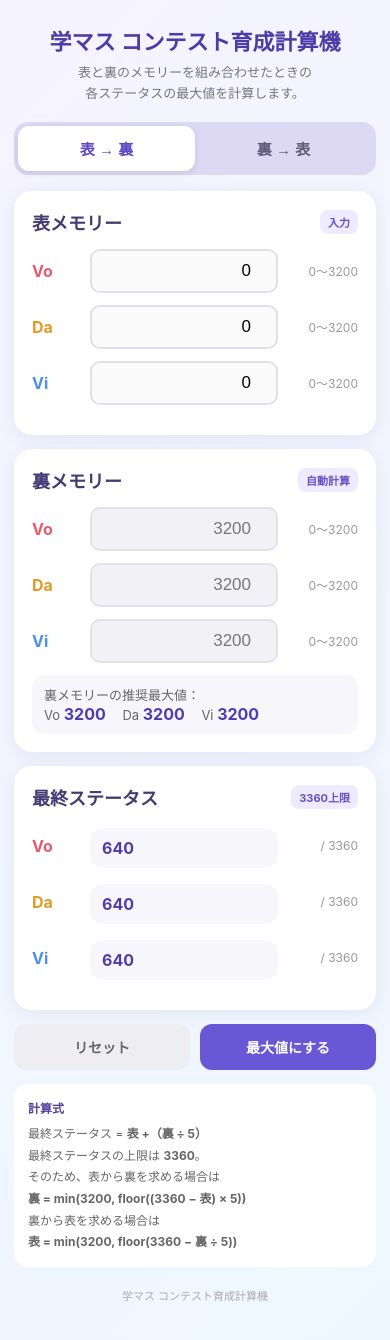
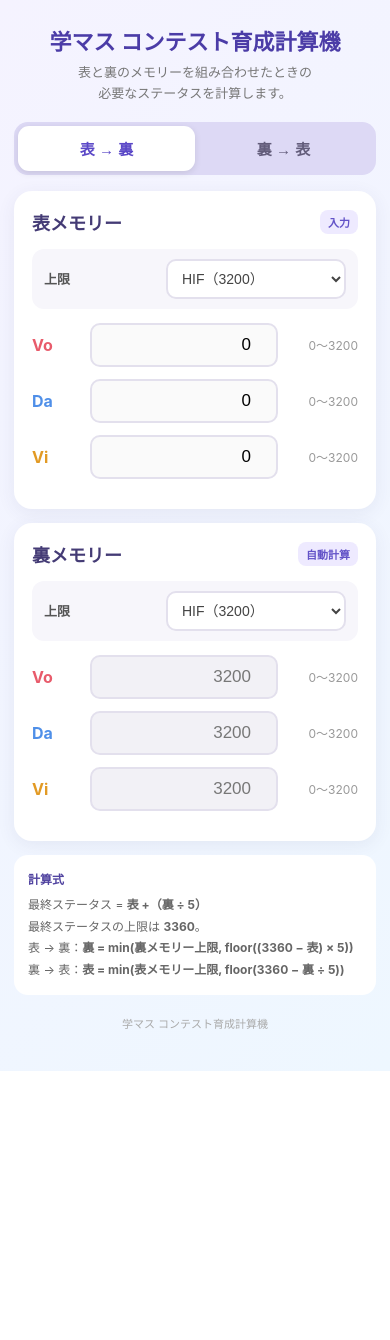
Before and after one commit to kurobikarijohn/contest-calculator, a plain HTML site: page index.html in a window 390 px wide. After the commit the page ends 1071 px from the top, so only its background shows below. Drawn offline with Linux system fonts and the light colour scheme.

Commit message:
Add files via upload

```diff
--- a/index.html
+++ b/index.html
@@ -119,11 +119,11 @@
     }
 
     .stat-name.da {
-        color: #e29a24;
+        color: #4f8fe8;
     }
 
     .stat-name.vi {
-        color: #4f8fe8;
+        color: #e29a24;
     }
 
     input[type="number"] {
@@ -146,6 +146,41 @@
     input[type="number"]:disabled {
         background: #f2f1f6;
         color: #777;
+    }
+
+
+    .limit-area {
+        display: flex;
+        align-items: center;
+        justify-content: space-between;
+        gap: 10px;
+        margin-bottom: 14px;
+        padding: 10px 12px;
+        background: #f7f6fb;
+        border-radius: 12px;
+    }
+
+    .limit-label {
+        font-size: 13px;
+        font-weight: bold;
+        color: #555;
+        white-space: nowrap;
+    }
+
+    .limit-select {
+        flex: 1;
+        max-width: 180px;
+        border: 2px solid #e3e0ed;
+        border-radius: 10px;
+        padding: 9px 10px;
+        font-size: 14px;
+        background: white;
+        color: #444;
+        outline: none;
+    }
+
+    .limit-select:focus {
+        border-color: #7765dc;
     }
 
     .max-label {
@@ -181,32 +216,6 @@
 
     .total.over .number {
         color: #e04455;
-    }
-
-    .actions {
-        display: flex;
-        gap: 10px;
-        margin-top: 10px;
-    }
-
-    button.action {
-        flex: 1;
-        border: none;
-        border-radius: 12px;
-        padding: 13px;
-        font-size: 14px;
-        font-weight: bold;
-        cursor: pointer;
-    }
-
-    .reset {
-        background: #eeeef2;
-        color: #666;
-    }
-
-    .fill {
-        background: #6957d5;
-        color: white;
     }
 
     .formula {
@@ -258,7 +267,7 @@
 
     <div class="description">
         表と裏のメモリーを組み合わせたときの<br>
-        各ステータスの最大値を計算します。
+        必要なステータスを計算します。
     </div>
 
     <div class="switch-area">
@@ -281,6 +290,13 @@
             <h2>表メモリー</h2>
             <span id="frontBadge" class="badge">入力</span>
         </div>
+        <div class="limit-area">
+            <span class="limit-label">上限</span>
+            <select id="frontLimit" class="limit-select" onchange="calculate()">
+                <option value="3200">HIF（3200）</option>
+                <option value="3000">初レジェ（3000）</option>
+            </select>
+        </div>
 
         <div class="stat-row">
             <div class="stat-name vo">Vo</div>
@@ -290,7 +306,7 @@
                    max="3200"
                    value="0"
                    oninput="calculate()">
-            <div class="max-label">0～3200</div>
+            <div class="max-label" id="frontVoMax">0～3200</div>
         </div>
 
         <div class="stat-row">
@@ -301,7 +317,7 @@
                    max="3200"
                    value="0"
                    oninput="calculate()">
-            <div class="max-label">0～3200</div>
+            <div class="max-label" id="frontDaMax">0～3200</div>
         </div>
 
         <div class="stat-row">
@@ -312,7 +328,7 @@
                    max="3200"
                    value="0"
                    oninput="calculate()">
-            <div class="max-label">0～3200</div>
+            <div class="max-label" id="frontViMax">0～3200</div>
         </div>
     </div>
 
@@ -321,6 +337,13 @@
         <div class="card-title">
             <h2>裏メモリー</h2>
             <span id="backBadge" class="badge">自動計算</span>
+        </div>
+        <div class="limit-area">
+            <span class="limit-label">上限</span>
+            <select id="backLimit" class="limit-select" onchange="calculate()">
+                <option value="3200">HIF（3200）</option>
+                <option value="3000">初レジェ（3000）</option>
+            </select>
         </div>
 
         <div class="stat-row">
@@ -331,7 +354,7 @@
                    max="3200"
                    value="0"
                    oninput="manualBackInput()">
-            <div class="max-label">0～3200</div>
+            <div class="max-label" id="backVoMax">0～3200</div>
         </div>
 
         <div class="stat-row">
@@ -342,7 +365,7 @@
                    max="3200"
                    value="0"
                    oninput="manualBackInput()">
-            <div class="max-label">0～3200</div>
+            <div class="max-label" id="backDaMax">0～3200</div>
         </div>
 
         <div class="stat-row">
@@ -353,88 +376,16 @@
                    max="3200"
                    value="0"
                    oninput="manualBackInput()">
-            <div class="max-label">0～3200</div>
+            <div class="max-label" id="backViMax">0～3200</div>
         </div>
-
-        <div class="result">
-            <div>
-                裏メモリーの推奨最大値：
-            </div>
-            <div>
-                Vo <strong id="backResultVo">3200</strong>
-                Da <strong id="backResultDa">3200</strong>
-                Vi <strong id="backResultVi">3200</strong>
-            </div>
-        </div>
-    </div>
-
-    <!-- 合計 -->
-    <div class="card">
-        <div class="card-title">
-            <h2>最終ステータス</h2>
-            <span class="badge">3360上限</span>
-        </div>
-
-        <div class="stat-row">
-            <div class="stat-name vo">Vo</div>
-            <div class="result">
-                <strong id="totalVo">0</strong>
-            </div>
-            <div class="max-label">/ 3360</div>
-        </div>
-
-        <div class="stat-row">
-            <div class="stat-name da">Da</div>
-            <div class="result">
-                <strong id="totalDa">0</strong>
-            </div>
-            <div class="max-label">/ 3360</div>
-        </div>
-
-        <div class="stat-row">
-            <div class="stat-name vi">Vi</div>
-            <div class="result">
-                <strong id="totalVi">0</strong>
-            </div>
-            <div class="max-label">/ 3360</div>
-        </div>
-    </div>
-
-    <div class="actions">
-        <button class="action reset" onclick="resetAll()">
-            リセット
-        </button>
-
-        <button class="action fill" onclick="fillMax()">
-            最大値にする
-        </button>
     </div>
 
     <div class="formula">
         <div class="formula-title">計算式</div>
-
-        最終ステータス =
-        <b>表 +（裏 ÷ 5）</b>
-
-        <br>
-
-        最終ステータスの上限は <b>3360</b>。
-
-        <br>
-
-        そのため、表から裏を求める場合は
-
-        <br>
-
-        <b>裏 = min(3200, floor((3360 − 表) × 5))</b>
-
-        <br>
-
-        裏から表を求める場合は
-
-        <br>
-
-        <b>表 = min(3200, floor(3360 − 裏 ÷ 5))</b>
+        最終ステータス = <b>表 +（裏 ÷ 5）</b><br>
+        最終ステータスの上限は <b>3360</b>。<br>
+        表 → 裏：<b>裏 = min(裏メモリー上限, floor((3360 − 表) × 5))</b><br>
+        裏 → 表：<b>表 = min(表メモリー上限, floor(3360 − 裏 ÷ 5))</b>
     </div>
 
     <div class="footer">
@@ -446,116 +397,93 @@
 <script>
 let mode = "front";
 
-/*
- * 入力値を0～3200に収める
- */
-function clamp(value) {
-    value = Number(value) || 0;
-    return Math.max(0, Math.min(3200, Math.floor(value)));
+function getFrontLimit() {
+    return Number(document.getElementById("frontLimit").value);
 }
 
-/*
- * 表 → 裏
- *
- * 表 + 裏 / 5 <= 3360
- *
- * 裏 <= (3360 - 表) * 5
- */
+function getBackLimit() {
+    return Number(document.getElementById("backLimit").value);
+}
+
+function clamp(value, max) {
+    value = Number(value) || 0;
+    return Math.max(0, Math.min(max, Math.floor(value)));
+}
+
+function updateLimitDisplay() {
+    const frontLimit = getFrontLimit();
+    const backLimit = getBackLimit();
+
+    ["frontVo", "frontDa", "frontVi"].forEach(id => {
+        document.getElementById(id).max = frontLimit;
+    });
+    ["backVo", "backDa", "backVi"].forEach(id => {
+        document.getElementById(id).max = backLimit;
+    });
+
+    ["frontVoMax", "frontDaMax", "frontViMax"].forEach(id => {
+        document.getElementById(id).textContent = `0～${frontLimit}`;
+    });
+    ["backVoMax", "backDaMax", "backViMax"].forEach(id => {
+        document.getElementById(id).textContent = `0～${backLimit}`;
+    });
+}
+
 function calcBack(front) {
     return Math.max(
         0,
         Math.min(
-            3200,
+            getBackLimit(),
             Math.floor((3360 - front) * 5)
         )
     );
 }
 
-/*
- * 裏 → 表
- *
- * 表 + 裏 / 5 <= 3360
- *
- * 表 <= 3360 - 裏 / 5
- *
- * ステータスは整数なのでfloor
- */
 function calcFront(back) {
     return Math.max(
         0,
         Math.min(
-            3200,
+            getFrontLimit(),
             Math.floor(3360 - back / 5)
         )
     );
 }
 
-/*
- * 表 → 裏モード
- */
 function calculateFromFront() {
-    const frontVo = clamp(
-        document.getElementById("frontVo").value
-    );
+    const frontLimit = getFrontLimit();
 
-    const frontDa = clamp(
-        document.getElementById("frontDa").value
-    );
+    const frontVo = clamp(document.getElementById("frontVo").value, frontLimit);
+    const frontDa = clamp(document.getElementById("frontDa").value, frontLimit);
+    const frontVi = clamp(document.getElementById("frontVi").value, frontLimit);
 
-    const frontVi = clamp(
-        document.getElementById("frontVi").value
-    );
+    document.getElementById("frontVo").value = frontVo;
+    document.getElementById("frontDa").value = frontDa;
+    document.getElementById("frontVi").value = frontVi;
 
-    const backVo = calcBack(frontVo);
-    const backDa = calcBack(frontDa);
-    const backVi = calcBack(frontVi);
+    document.getElementById("backVo").value = calcBack(frontVo);
+    document.getElementById("backDa").value = calcBack(frontDa);
+    document.getElementById("backVi").value = calcBack(frontVi);
+}
+
+function calculateFromBack() {
+    const backLimit = getBackLimit();
+
+    const backVo = clamp(document.getElementById("backVo").value, backLimit);
+    const backDa = clamp(document.getElementById("backDa").value, backLimit);
+    const backVi = clamp(document.getElementById("backVi").value, backLimit);
 
     document.getElementById("backVo").value = backVo;
     document.getElementById("backDa").value = backDa;
     document.getElementById("backVi").value = backVi;
 
-    document.getElementById("backResultVo").textContent = backVo;
-    document.getElementById("backResultDa").textContent = backDa;
-    document.getElementById("backResultVi").textContent = backVi;
-
-    updateTotals();
+    document.getElementById("frontVo").value = calcFront(backVo);
+    document.getElementById("frontDa").value = calcFront(backDa);
+    document.getElementById("frontVi").value = calcFront(backVi);
 }
 
-/*
- * 裏 → 表モード
- */
-function calculateFromBack() {
-    const backVo = clamp(
-        document.getElementById("backVo").value
-    );
+function calculate() {
+    updateLimitDisplay();
 
-    const backDa = clamp(
-        document.getElementById("backDa").value
-    );
-
-    const backVi = clamp(
-        document.getElementById("backVi").value
-    );
-
-    const frontVo = calcFront(backVo);
-    const frontDa = calcFront(backDa);
-    const frontVi = calcFront(backVi);
-
-    document.getElementById("frontVo").value = frontVo;
-    document.getElementById("frontDa").value = frontDa;
-    document.getElementById("frontVi").value = frontVi;
-
-    document.getElementById("backResultVo").textContent = backVo;
-    document.getElementById("backResultDa").textContent = backDa;
-    document.getElementById("backResultVi").textContent = backVi;
-
-    updateTotals();
-}
-
-/*
- * 現在のモードで計算
- */
-function calculate() {
     if (mode === "front") {
         calculateFromFront();
     } else {
@@ -563,18 +491,6 @@ function calculate() {
     }
 }
 
-/*
- * 手動入力
- */
-function manualBackInput() {
-    if (mode === "back") {
-        calculateFromBack();
-    }
-}
-
-/*
- * 表/裏切り替え
- */
 function setMode(newMode) {
     mode = newMode;
 
@@ -590,151 +506,33 @@ function setMode(newMode) {
         document.getElementById("backVi")
     ];
 
-    const frontButton = document.getElementById("frontMode");
-    const backButton = document.getElementById("backMode");
+    if (mode === "front") {
+        document.getElementById("frontMode").classList.add("active");
+        document.getElementById("backMode").classList.remove("active");
 
-    const frontBadge = document.getElementById("frontBadge");
-    const backBadge = document.getElementById("backBadge");
+        document.getElementById("frontBadge").textContent = "入力";
+        document.getElementById("backBadge").textContent = "自動計算";
 
-    if (mode === "front") {
-
-        frontButton.classList.add("active");
-        backButton.classList.remove("active");
-
-        frontBadge.textContent = "入力";
-        backBadge.textContent = "自動計算";
-
-        frontInputs.forEach(input => {
-            input.disabled = false;
-        });
-
-        backInputs.forEach(input => {
-            input.disabled = true;
-        });
+        frontInputs.forEach(input => input.disabled = false);
+        backInputs.forEach(input => input.disabled = true);
 
         calculateFromFront();
+    } else {
+        document.getElementById("frontMode").classList.remove("active");
+        document.getElementById("backMode").classList.add("active");
 
-    } else {
+        document.getElementById("frontBadge").textContent = "自動計算";
+        document.getElementById("backBadge").textContent = "入力";
 
-        frontButton.classList.remove("active");
-        backButton.classList.add("active");
-
-        frontBadge.textContent = "自動計算";
-        backBadge.textContent = "入力";
-
-        frontInputs.forEach(input => {
-            input.disabled = true;
-        });
-
-        backInputs.forEach(input => {
-            input.disabled = false;
-        });
+        frontInputs.forEach(input => input.disabled = true);
+        backInputs.forEach(input => input.disabled = false);
 
         calculateFromBack();
     }
+
+    updateLimitDisplay();
 }
 
-/*
- * 最終ステータスを表示
- */
-function updateTotals() {
-
-    const frontVo = clamp(
-        document.getElementById("frontVo").value
-    );
-
-    const frontDa = clamp(
-        document.getElementById("frontDa").value
-    );
-
-    const frontVi = clamp(
-        document.getElementById("frontVi").value
-    );
-
-    const backVo = clamp(
-        document.getElementById("backVo").value
-    );
-
-    const backDa = clamp(
-        document.getElementById("backDa").value
-    );
-
-    const backVi = clamp(
-        document.getElementById("backVi").value
-    );
-
-    const totalVo = frontVo + backVo / 5;
-    const totalDa = frontDa + backDa / 5;
-    const totalVi = frontVi + backVi / 5;
-
-    document.getElementById("totalVo").textContent =
-        formatNumber(totalVo);
-
-    document.getElementById("totalDa").textContent =
-        formatNumber(totalDa);
-
-    document.getElementById("totalVi").textContent =
-        formatNumber(totalVi);
-}
-
-/*
- * 小数を見やすく表示
- */
-function formatNumber(value) {
-    if (Number.isInteger(value)) {
-        return value.toString();
-    }
-
-    return value.toFixed(1);
-}
-
-/*
- * 最大値にする
- *
- * 表→裏なら表を3200、
- * 裏→表なら裏を3200にする。
- */
-function fillMax() {
-
-    if (mode === "front") {
-
-        document.getElementById("frontVo").value = 3200;
-        document.getElementById("frontDa").value = 3200;
-        document.getElementById("frontVi").value = 3200;
-
-        calculateFromFront();
-
-    } else {
-
-        document.getElementById("backVo").value = 3200;
-        document.getElementById("backDa").value = 3200;
-        document.getElementById("backVi").value = 3200;
-
-        calculateFromBack();
-    }
-}
-
-/*
- * 全リセット
- */
-function resetAll() {
-
-    document.getElementById("frontVo").value = 0;
-    document.getElementById("frontDa").value = 0;
-    document.getElementById("frontVi").value = 0;
-
-    document.getElementById("backVo").value = 0;
-    document.getElementById("backDa").value = 0;
-    document.getElementById("backVi").value = 0;
-
-    mode = "front";
-
-    setMode("front");
-}
-
-/*
- * 初期状態
- */
 setMode("front");
 </script>
 
```
